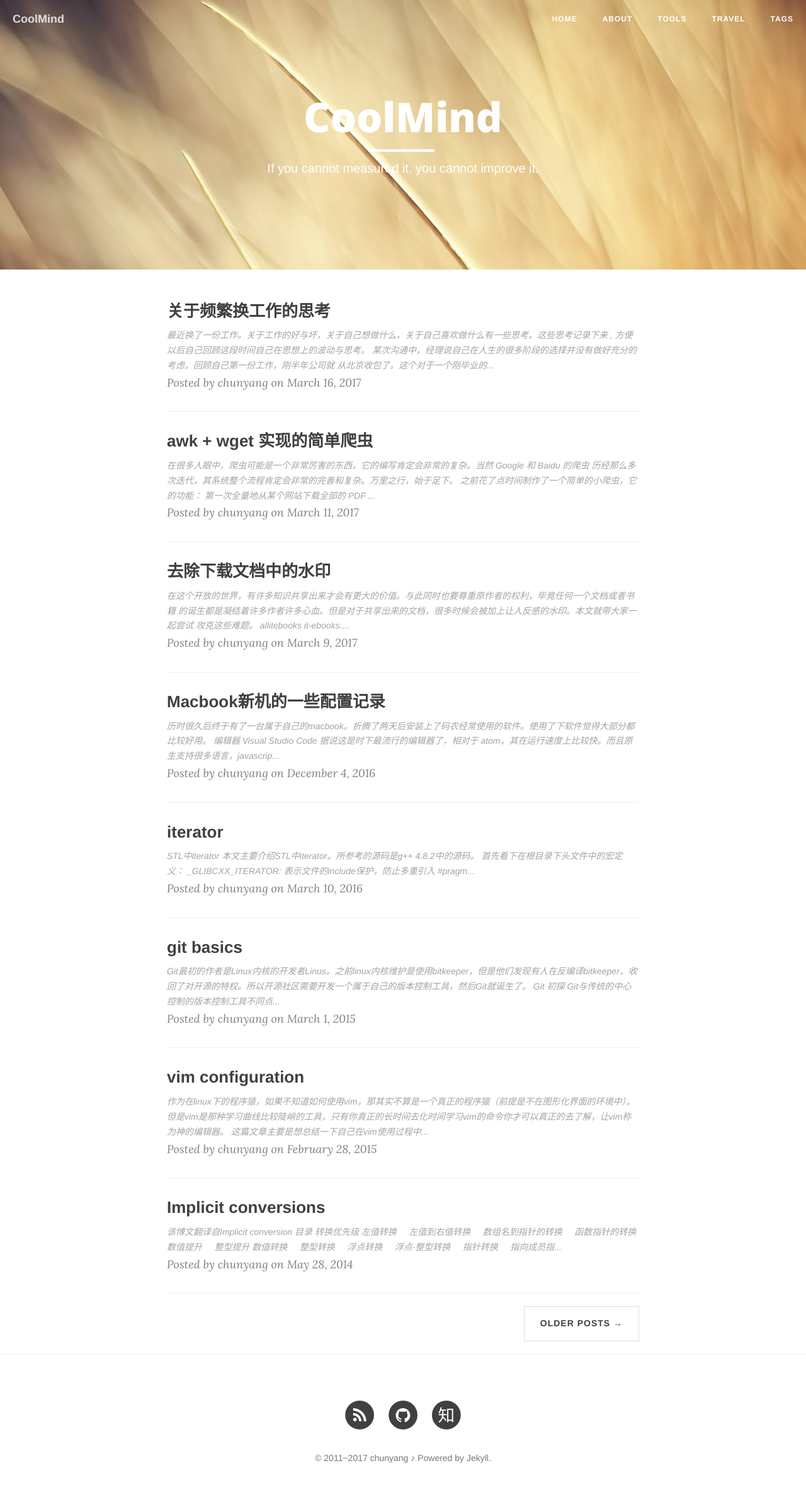
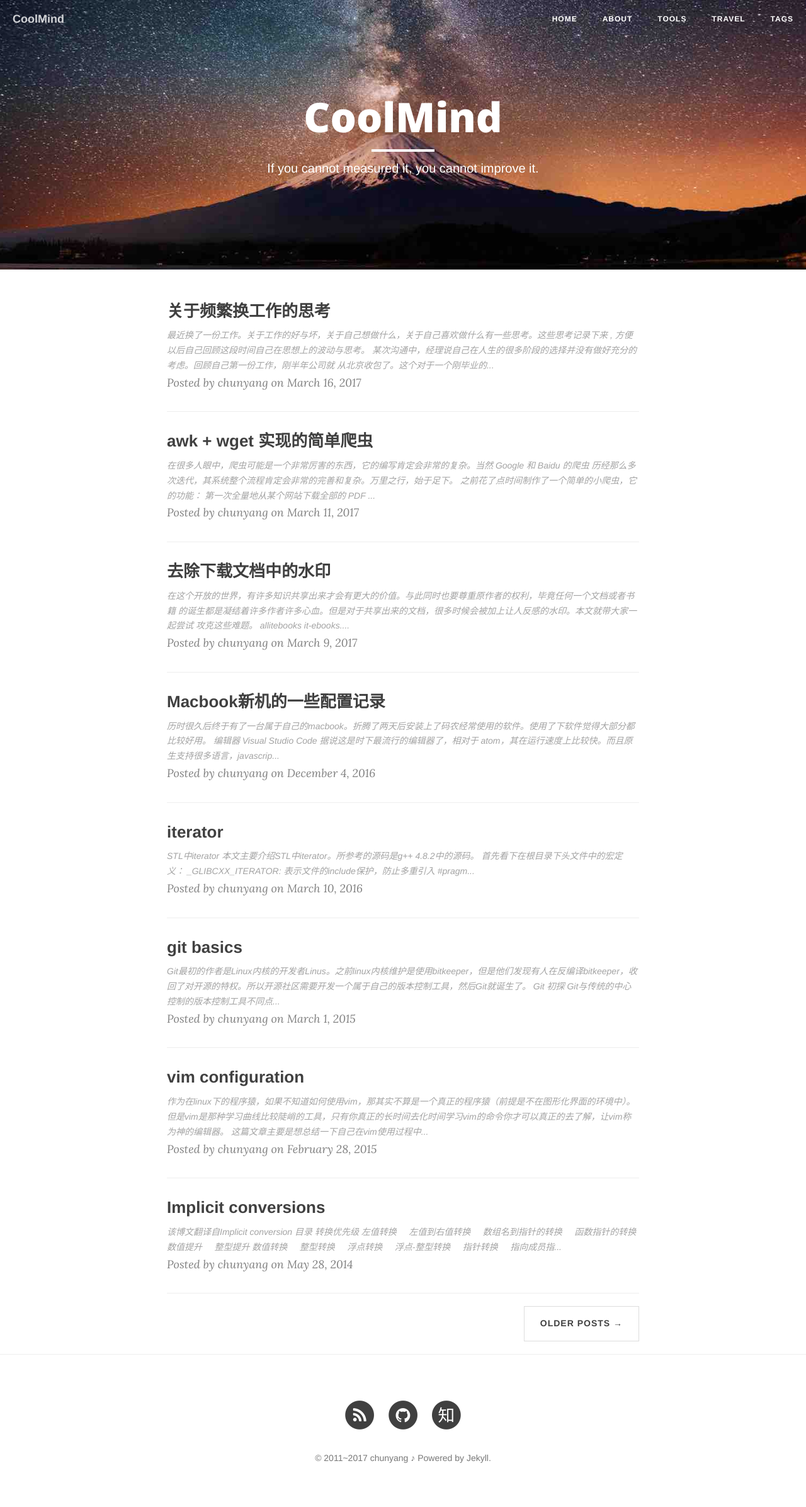
Before and after one commit to chunyang-wen/chunyang-wen.github.io, a Jekyll site: the page built from index.html, in a window 1280 px wide. Shown: the whole page at 63% size. Built offline with Jekyll 4.4.1, drawn with Linux system fonts in a browser that asks for light colours; nearby versions of some CDN libraries; the list of posts is cut into pages by our own code.

Commit message:
change homepage cover

```diff
--- a/_config.yml
+++ b/_config.yml
@@ -1,8 +1,8 @@
 # Site settings
 title: CoolMind
-header-img: "img/autumn2.jpg"
+header-img: "images/mountain.jpg"
 tagline: "吉光片羽"
-description: "If you cannot measured it, you cannot improve it."
+description: "If you cannot measure it, you cannot improve it."
 baseurl: ""
 # url: "http://azeril.me"
 # url: "http://localhost:4000"
```
